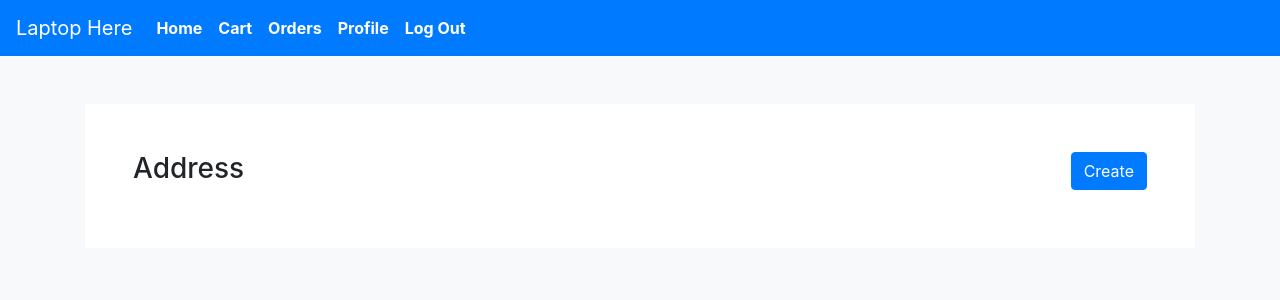
After one commit to shaheenhyderk/e-commerce, a Django app: page /address/ in a window 1280 px wide. The commit adds this page. Shown: the top 300 px of the page. Run offline with Django 3.2, Linux system fonts and the light colour scheme; the visitor is signed in with stand-in values (Sample User, id 1); data that the repository does not hold is empty; some libraries are stand-ins or nearby versions.

Commit message:
user profile and address

```diff
--- a/home/urls.py
+++ b/home/urls.py
@@ -6,6 +6,9 @@ urlpatterns = [
     path('login/', views.login, name='user_login'),
     path('logout/', views.logout, name='user_logout'),
     path('sign-up/', views.signup, name='user_signup'),
+    path('profile/', views.view_profile, name='user_profile'),
+    path('address/', views.view_address, name='user_address'),
+    path('address/create', views.create_address, name='create_address'),
     path('product/<int:id>', views.view_product, name='view_product'),
     path('add-cart/<int:id>', views.add_to_cart, name='add_to_cart'),
     path('cart/', views.view_cart, name='cart'),
--- a/home/views.py
+++ b/home/views.py
@@ -1,8 +1,9 @@
 from django.shortcuts import render, redirect
 from super_admin.models import *
 from .models import *
+from .forms import *
 from django.contrib.auth.models import auth, User
-from django.http import JsonResponse, HttpResponse
+from django.http import JsonResponse
 import json
 
 
@@ -71,6 +72,37 @@ def logout(request):
     if request.user.is_authenticated:
         auth.logout(request)
         return redirect(home)
+
+
+def view_profile(request):
+    if not request.user.is_authenticated:
+        return redirect(login)
+    return render(request, 'home/profile.html')
+
+
+def view_address(request):
+    if not request.user.is_authenticated:
+        return redirect(login)
+    user = request.user
+    addresses = Address.objects.filter(user=user)
+    context = {"addresses": addresses}
+    return render(request, 'home/address.html', context)
+
+
+def create_address(request):
+    if not request.user.is_authenticated:
+        return redirect(login)
+    if request.method == 'POST':
+        user = request.user
+        form = AddressForm(request.POST)
+        address = form.save(commit=False)
+        address.user = user
+        address.save()
+        return redirect('user_address')
+    else:
+        form = AddressForm()
+        context = {"form": form}
+        return render(request, 'home/create_address.html', context)
 
 
 def view_product(request, id):
--- /dev/null
+++ b/templates/home/address.html
@@ -0,0 +1,29 @@
+{% extends 'home/base.html' %}
+
+{% block title %}Laptops Here - Address{% endblock %}
+
+{% block content %}
+<div class="p-5 bg-white">
+    <div class="d-inline">
+        <h3 class="float-left">Address</h3>
+        <a href="{% url 'create_address' %}" class="btn btn-primary float-right">Create</a>
+    </div>
+    <div class="row container mt-5">
+        {% for address in addresses %}
+        <div class="col-md-4">
+            <div class="card">
+                <div class="card-body">
+                    <h5 class="card-title">{{address.name}}</h5>
+                    <span class="card-title text-secondary">{{address.email}}</span>
+                    <span class="card-title text-secondary">{{address.phone}}</span>
+                    <small>{{address.city}}&nbsp;&middot;&nbsp;{{address.state}}&nbsp;&middot;&nbsp;{{address.pin_code}}</small>
+                    <p class="card-text">{{address.address}}</p>
+                    <a href="#" class="btn btn-warning btn-sm">Edit</a>
+                    <a href="#" Onclick="return confirm('Are you sure you want to delete ?')" class="btn btn-danger btn-sm">Remove</a>
+                </div>
+            </div>
+        </div>
+        {% endfor %}
+    </div>
+</div>
+{% endblock %}
--- a/templates/home/base.html
+++ b/templates/home/base.html
@@ -35,7 +35,7 @@
                 <a class="nav-link text-white" href="#"><strong>Orders</strong></a>
             </li>
             <li class="nav-item">
-                <a class="nav-link text-white" href="#"><strong>Profile</strong></a>
+                <a class="nav-link text-white" href="{% url 'user_profile' %}"><strong>Profile</strong></a>
             </li>
             <li class="nav-item">
                 <a class="nav-link text-white" href="{% url 'user_logout' %}"><strong>Log Out</strong></a>
--- a/templates/super_admin/users.html
+++ b/templates/super_admin/users.html
@@ -1,6 +1,6 @@
 {% extends 'super_admin/base.html' %}
 
-{% block title %}Laptops Here - Products {% endblock %}
+{% block title %}Laptops Here - Users {% endblock %}
 
 {% block content %}
 <div class="d-inline">
```
Also changed, not shown: home/forms.py (added, +16 -0 lines), templates/home/create_address.html (added, +14 -0 lines), templates/home/profile.html (added, +20 -0 lines).
